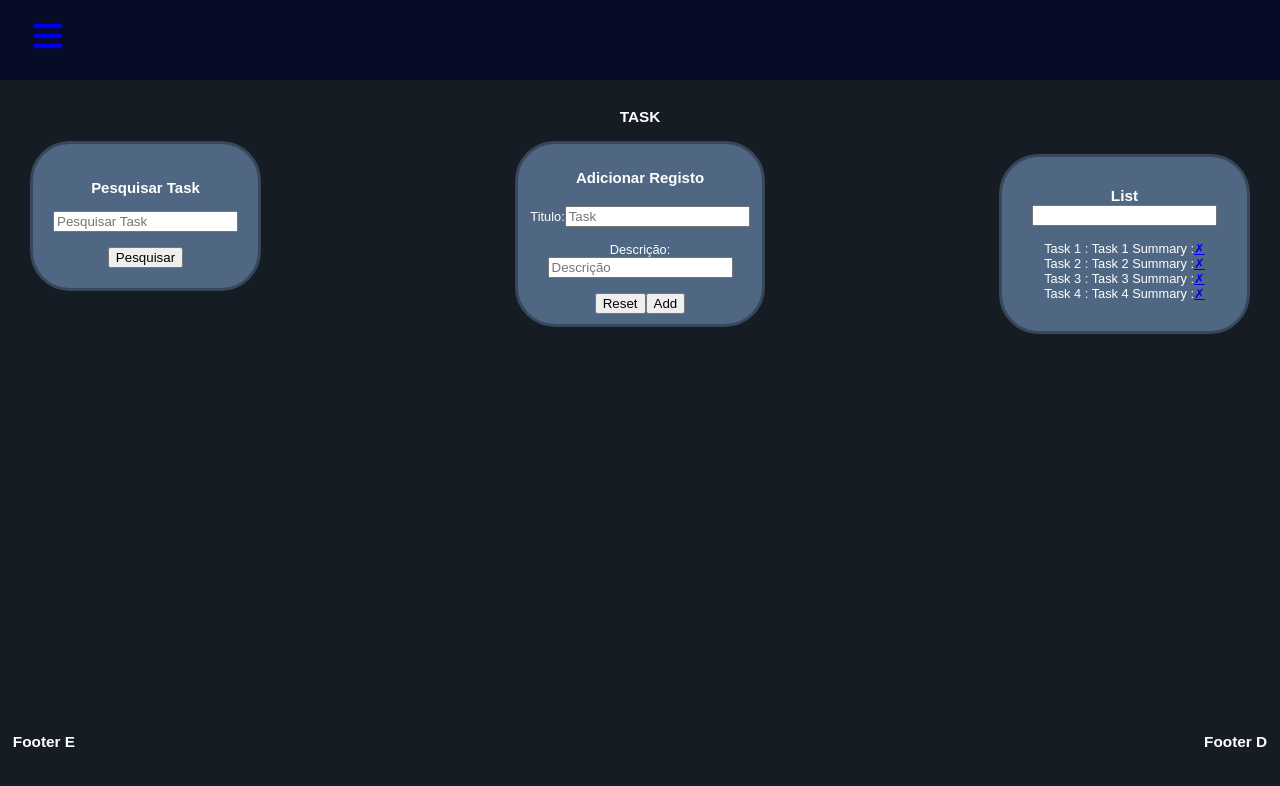
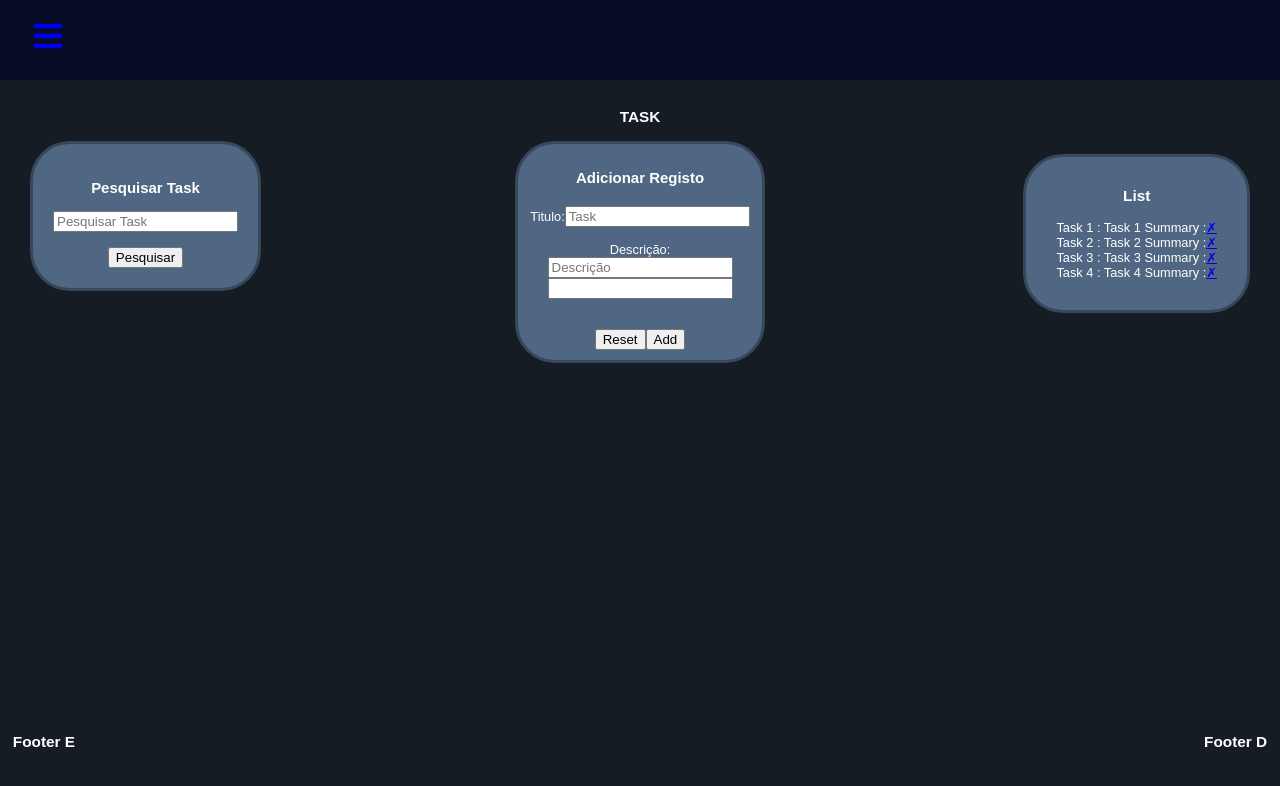
Before and after one commit to Goncalves745/TaskFusion, a React (Create React App) app: page / in a window 1280 px wide. Shown: the top 786 px of the page. Built offline with nearby package versions, Linux system fonts and the light colour scheme.

Commit message:
datepicker

```diff
--- a/src/DatePicker.js
+++ b/src/DatePicker.js
@@ -1,6 +1,6 @@
 import React, { useState } from "react";
 import DatePicker from "react-datepicker";
-import './App.css';
+import "react-datepicker/dist/react-datepicker.css";
 
 export default function DateApp(){
     const [selectedDate, setSelectedDate] = useState(null)
--- a/src/Estado.js
+++ b/src/Estado.js
@@ -80,7 +80,6 @@ export default function Estado() {
 
             <ul className="paradireita">
             <h1>List</h1>
-            <DatePicker />
             <br/>
             {data.map((i) => (
                 <li key={i.id}>{i.title} : {i.summary} :
@@ -120,6 +119,7 @@ export default function Estado() {
                     Descrição:
                     <input type="text" placeholder="Descrição" name="regSum" />
                 </label>
+                <DatePicker />
                 <br />
                 <br />
                 <button type="reset">Reset</button>
--- a/src/MyApp.css
+++ b/src/MyApp.css
@@ -5,6 +5,8 @@ body {
   margin: 0;
   font-family: arial, sans-serif;
 }
+
+
 
 
 
```
